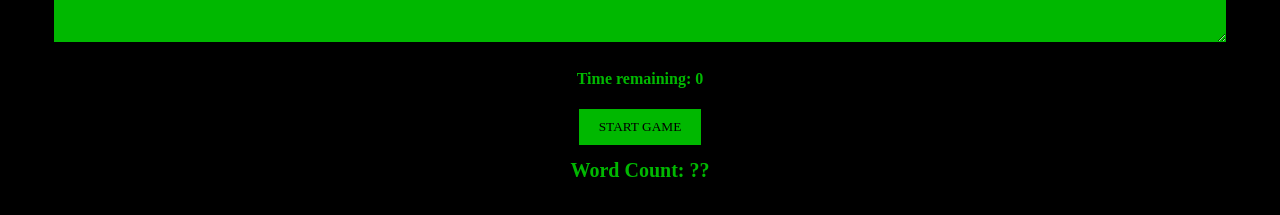
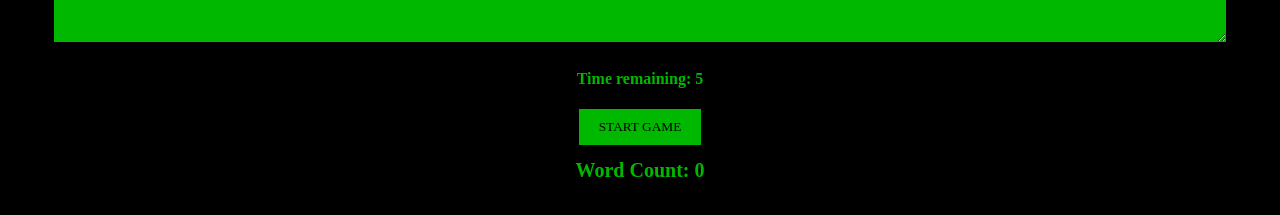
Before and after one commit to webDesignMumeishon/speed-typing-game, a React (Create React App) app: page / in a window 1280 px wide. Shown: the part 251-466 px from the top of the page. Built offline with nearby package versions, Linux system fonts and the light colour scheme.

Commit message:
[add] countdown features

```diff
--- a/src/App.tsx
+++ b/src/App.tsx
@@ -1,58 +1,62 @@
-import { count } from 'console';
 import React,{useState, useEffect} from 'react';
 import './App.css';
+
 
 /**
  * Challenge:
  *
- * 1. Create state to hold the current value of the countdown timer.
- *    Display this time in the "Time Remaining" header
+ * When the timer reaches 0, count the number of words the user typed in
+ * and display it in the "Word count" section
  *
- * 2. Set up an effect that runs every time the `timeRemaining` changes
- *    The effect should wait 1 second, then decrement the `timeRemaining` by 1
- *
- *    Hint: use `setTimeout` instead of `setInterval`. This will help you avoid
- *    a lot of extra work.
- *
- *    Warning: there will be a bug in this, but we'll tackle that next
+ * After the game ends, make it so the user can click the Start button again
+ * to play a second time
  */
-
-
 
 function App() {
   const [text, setText] = useState<string>("")
   const [countdown, setCountdown] = useState<number>(5)
-
+  const [isTimeRunning, setIsTimeRunning] = useState<boolean>(false)
+  const [wordCount, setWordCount] = useState<number>(0)
 
   const handleOnChange = (e : React.ChangeEvent<HTMLTextAreaElement>) => {
     const {value} = e.target
     setText(value)
   }
 
-  const calculateWordCount = () => {
-    const total = text.trim().split(' ').filter(word => word !== "").length
-    console.log(total)
+  const calculateWordCount = () : number => {
+    const total : number = text.trim().split(' ').filter(word => word !== "").length
+    return total
+  }
+
+  const startGame = () => {
+    setIsTimeRunning(true)
+    if(countdown === 0){
+      setCountdown(5)
+      setWordCount(0)
+      setText("")
+    }
   }
 
   useEffect(() => {
-    if(countdown > 0){
+    if(isTimeRunning && countdown > 0){
       setTimeout(() => {
         setCountdown(prevCount => prevCount - 1)
       }, 1000)
     }
-
-
-
-  }, [countdown])
-
+    else if(countdown === 0){
+      setIsTimeRunning(false)
+      const totalWords = calculateWordCount()
+      setWordCount(() => totalWords)
+    }
+  }, [countdown, isTimeRunning])
 
   return (
     <main>
       <h1>How fast can you type?</h1>
       <textarea value={text} onChange={handleOnChange}/>
       <h4>Time remaining: {countdown}</h4>
-      <button>Start Game</button>
-      <h1 onClick={() => calculateWordCount()}>Word Count: ??</h1>
+      <button onClick={() => startGame()}>Start Game</button>
+      <h1 onClick={() => calculateWordCount()}>Word Count: {wordCount}</h1>
     </main>
   )
 }
```
